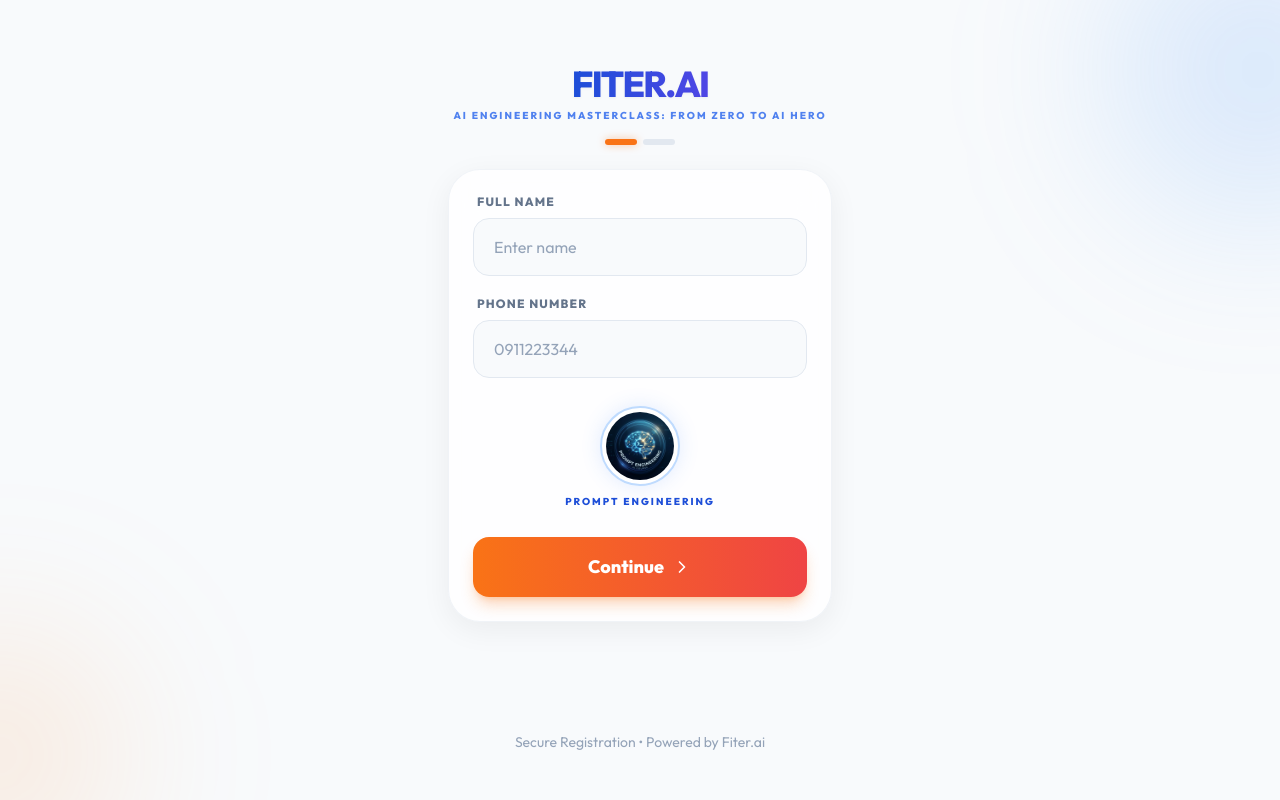
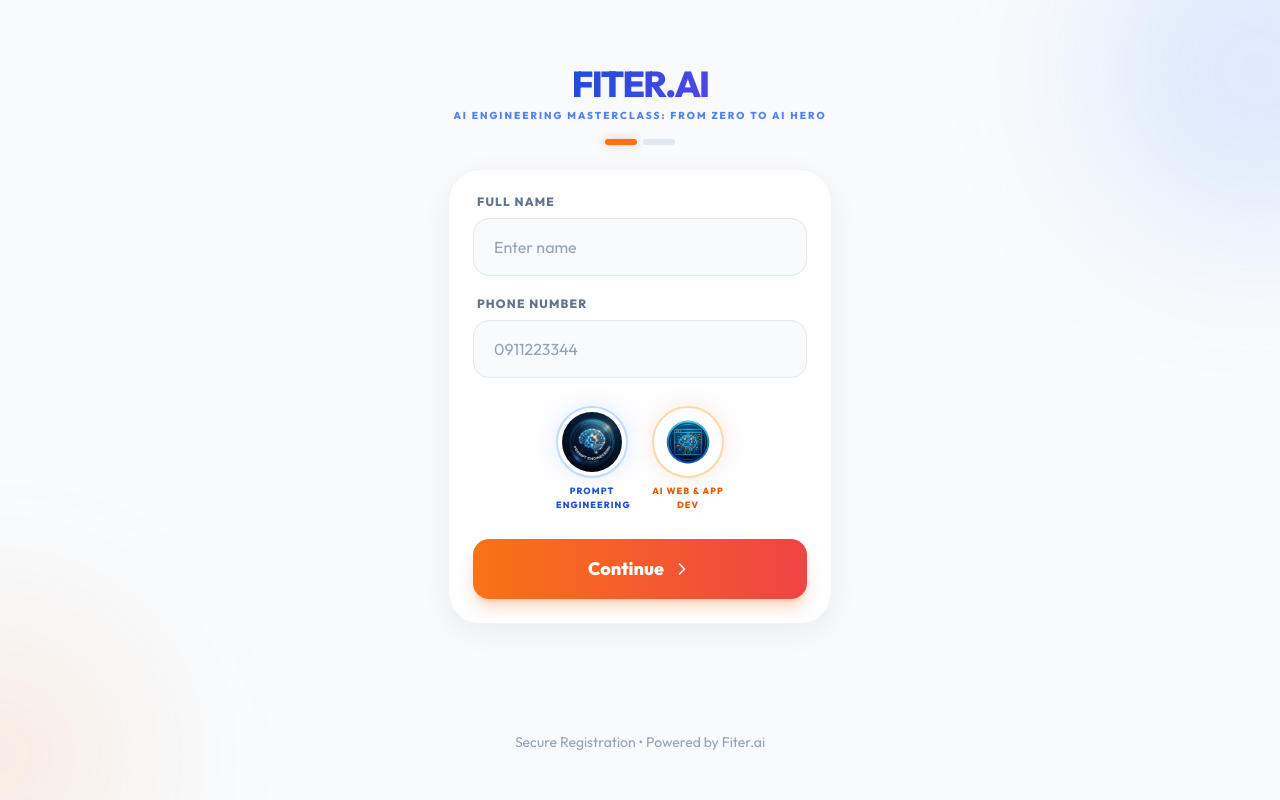
Before and after one commit to elias2025new/fiter.ai, a React (Vite) app in the folder client/: page / in a window 1280 px wide. Built offline with nearby package versions, Linux system fonts and the light colour scheme.

Commit message:
Add AI Web & App Development course circle icon

```diff
--- a/client/src/App.tsx
+++ b/client/src/App.tsx
@@ -197,17 +197,31 @@
                   />
                 </div>
 
-                <div className="flex flex-col items-center gap-2 py-2">
-                  <div className="w-20 h-20 rounded-full border-2 border-blue-200 p-1 bg-white overflow-hidden shadow-[0_0_20px_rgba(59,130,246,0.15)]">
+                <div className="flex justify-center items-start gap-6 py-2">
+                  <div className="flex flex-col items-center gap-1.5">
+                    <div className="w-18 h-18 rounded-full border-2 border-blue-200 p-1 bg-white overflow-hidden shadow-[0_0_20px_rgba(59,130,246,0.15)]" style={{width:'72px',height:'72px'}}>
                       <img
                         src="/course_icon.png"
                         alt="Prompt Engineering"
                         className="w-full h-full object-cover rounded-full"
                       />
                     </div>
-                  <p className="text-[10px] font-bold text-blue-700 tracking-[0.2em] uppercase">
+                    <p className="text-[9px] font-bold text-blue-700 tracking-[0.12em] uppercase text-center max-w-[72px]">
                       Prompt Engineering
                     </p>
+                  </div>
+                  <div className="flex flex-col items-center gap-1.5">
+                    <div className="rounded-full border-2 border-orange-200 p-1 bg-white overflow-hidden shadow-[0_0_20px_rgba(249,115,22,0.15)]" style={{width:'72px',height:'72px'}}>
+                      <img
+                        src="/ai_web_dev_icon.png"
+                        alt="AI Web & App Development"
+                        className="w-full h-full object-cover rounded-full"
+                      />
+                    </div>
+                    <p className="text-[9px] font-bold text-orange-600 tracking-[0.12em] uppercase text-center max-w-[72px]">
+                      AI Web & App Dev
+                    </p>
+                  </div>
                 </div>
                 <button
                   type="button"
```
Also changed, not shown: client/public/ai_web_dev_icon.png (added). Lines whose indentation alone changed are shown as unchanged.
